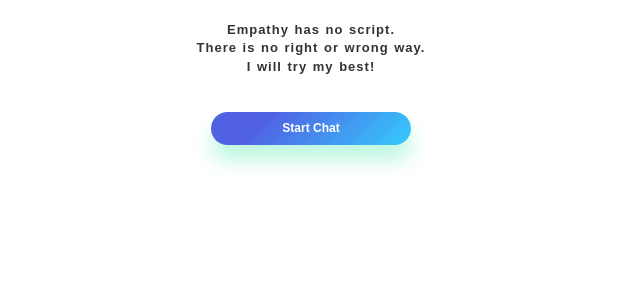
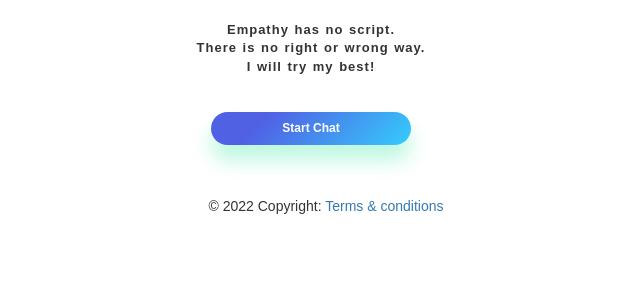
Before and after one commit to Say0618/Django_ChatBot, a Django app: page /usertrial/ in a window 1280 px wide. Shown: the part 362-662 px from the top of the page, without its empty margins (314-954 px from the left). Run offline with Django 4.2, Linux system fonts and the light colour scheme; the visitor is signed in with stand-in values (Sample User, id 1); some libraries are stand-ins or nearby versions.

Commit message:
1st_complete

```diff
--- a/chatbot_users/templates/main.html
+++ b/chatbot_users/templates/main.html
@@ -5,7 +5,7 @@
     <meta charset="UTF-8">
     <meta http-equiv="X-UA-Compatible" content="IE=edge">
     <meta name="viewport" content="width=device-width, initial-scale=1.0">
-    <title>Document</title>
+    <title>main</title>
     <link href="https://cdnjs.cloudflare.com/ajax/libs/toastr.js/latest/toastr.min.css" rel="stylesheet" />
     <link rel="icon" href="{% static 'chatbot/favicon.ico' %}" type="image/x-icon" />
 
@@ -22,7 +22,7 @@
         }
     </style>
 </head>
-<body style="position: relative;">
+<body>
     <nav class="navbar navbar-inverse navbar-static-top">
         <div class="container-fluid">
           <!-- Brand and toggle get grouped for better mobile display -->
@@ -87,16 +87,21 @@
             <input type="hidden" name="flag" id="flag" value="">
         </form>
     </div>
-
-
-    <footer>
-
+    <div class="row">
+        <div class="col-md-11">
+            <button id="collapse_btn" class="btn btn-info" style="display: none; float: right;">Collapse</button>
+        </div>
+    </div>
+    <!-- Footer -->
+    <footer id="footer" style="position: relative; top: 80px;" class="bg-light text-center text-lg-start">
+        <!-- Copyright Footer -->
+        <div class="p-3">
+            &copy; 2022 Copyright:
+            <a class="text-dark" href="{% url 'terms_conditions' %}">Terms & conditions</a>
+        </div>
+        <!-- Copyright Footer-->
     </footer>
-
-
-    <footer class="bg-dark text-center text-white">
-
-    </footer>
+    <!-- Footer -->
 
     <script src="https://code.jquery.com/jquery-2.2.4.min.js"></script>
     <script src="https://maxcdn.bootstrapcdn.com/bootstrap/3.3.6/js/bootstrap.min.js"></script>
@@ -108,7 +113,19 @@
             toastr.options = {
                 'timeOut': '4000',
             }
+
+            $('#collapse_btn').click(function() {
+                location.reload()
+                // $('#chatStart').show();
+                // $('footer').show();
+                // $('#collapse_btn').hide();
+                // $('#myForm').hide();
+            });
+
             $('#startChat').click(function() {
+                $('#collapse_btn').show();
+                $('footer').hide();
+
                 var validate_msg = "{{msg}}";
                 console.log(validate_msg)
                 if (validate_msg != '') {
@@ -1530,6 +1547,5 @@
         }
 
     </script>
-
 </body>
 </html>
--- a/chatbot_users/views.py
+++ b/chatbot_users/views.py
@@ -42,4 +42,11 @@ def logout_attempt(request):
 
 @login_required
 def terms_conditions(request):
-    return render(request, 'terms_and_conditions.html')
+    terms = ''
+
+    if Settings.objects.filter(type='terms').count() > 0:
+        terms = Settings.objects.filter(type='terms').get().content
+
+    return render(request, 'terms_and_conditions.html', {
+        'terms': terms
+    })
```
Also changed, not shown: chatbot_users/templates/terms_and_conditions.html (+60 -1 lines).
